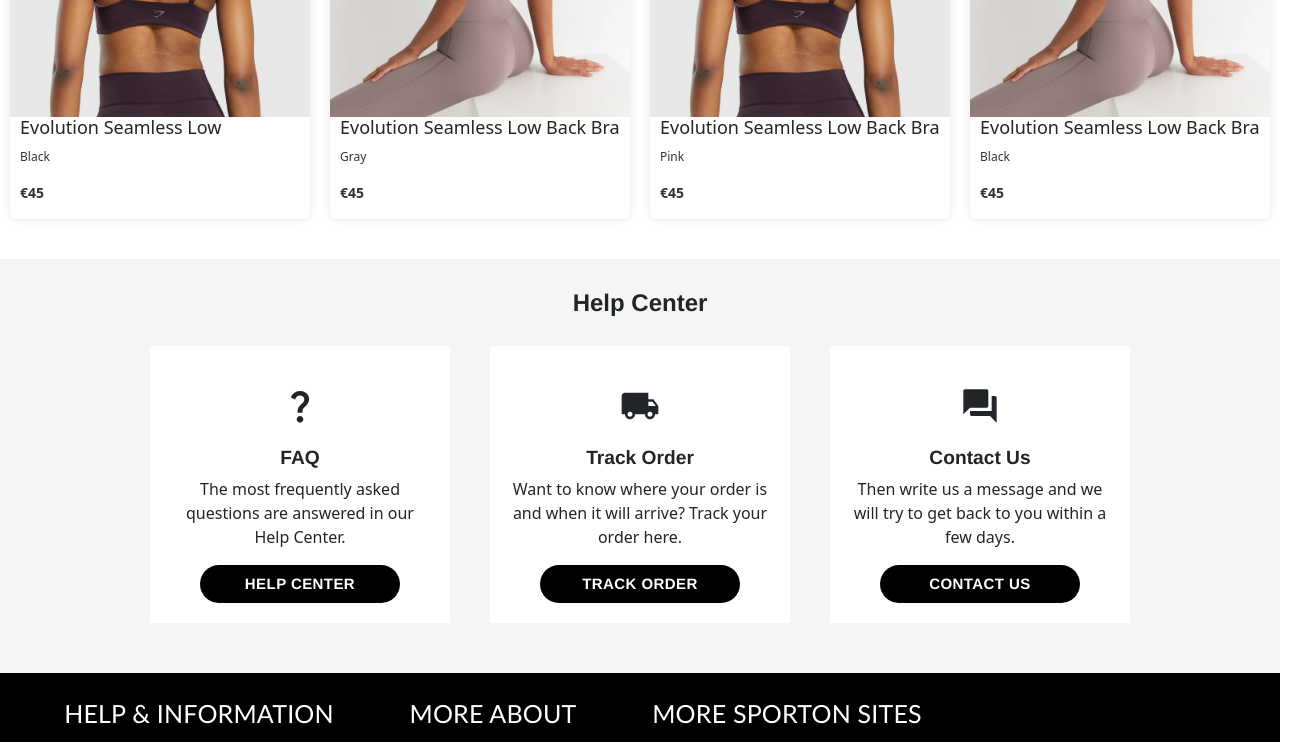
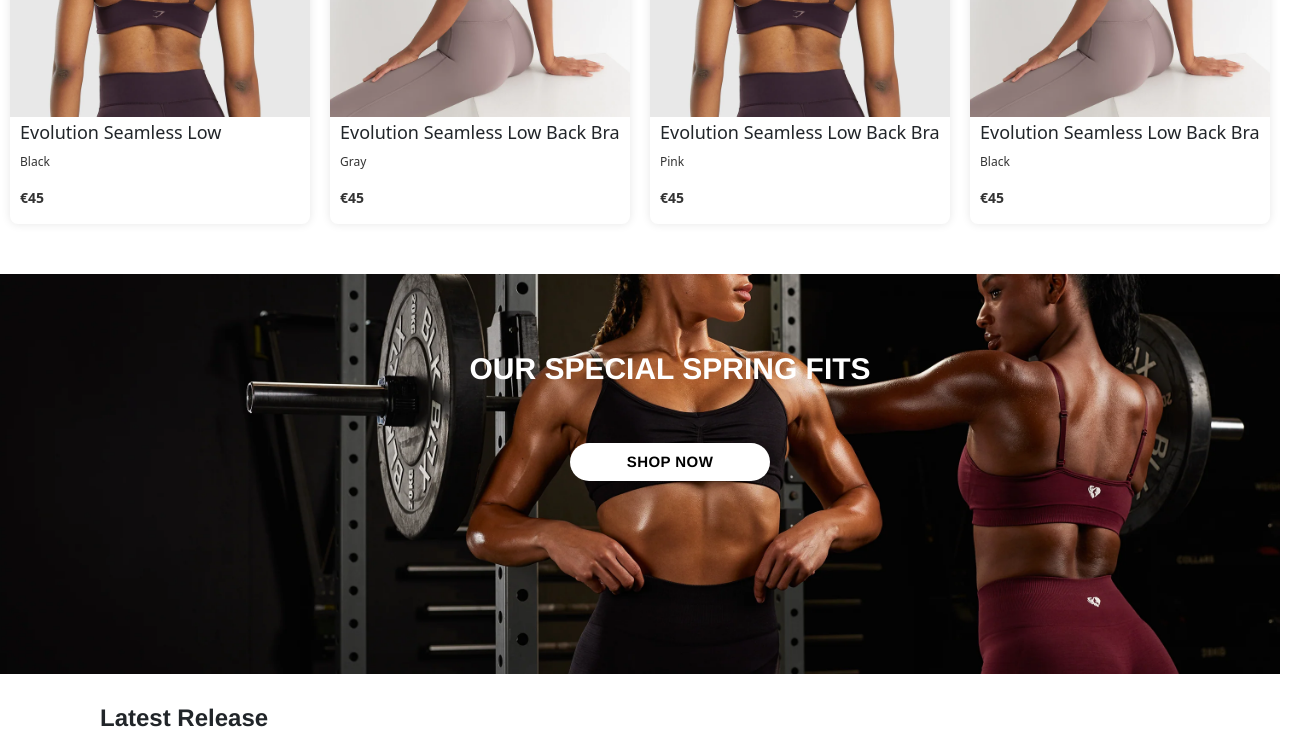
Before and after one commit to sannyralph/e-commerce, a React (Create React App) app: page / in a window 1280 px wide. Shown: the part 820-1562 px from the top of the page, 1310 px wide, since content can reach past the window. Built offline with nearby package versions, Linux system fonts and the light colour scheme.

Commit message:
new page added

```diff
--- a/src/components/Cards/Cards.css
+++ b/src/components/Cards/Cards.css
@@ -75,6 +75,7 @@
   font-size: 18px;
   margin-bottom: 10px;
   margin-left: 10px;
+  margin-top: 5px;
 }
 
 .product-color {
--- a/src/components/Cards/cards.jsx
+++ b/src/components/Cards/cards.jsx
@@ -21,7 +21,7 @@ const ProductCard = ({ item }) => {
 
     <div>
        <div>
-          <h1 className="ProductCard-header">Latest Realease</h1>
+          <h1 className="ProductCard-header">Latest Release</h1>
         </div>
       <div className="productCard-container">
       <div className="product-card" onMouseEnter={handleMouseEnter} onMouseLeave={handleMouseLeave}>
--- /dev/null
+++ b/src/components/Carousel/addPage.jsx
@@ -0,0 +1,23 @@
+import React from "react";
+import "./carousel.css";
+import Item from "./item";
+import background from "./../../assets/images/backimg2.webp"
+import Button from '@mui/material/Button';
+
+
+const  AddPage = () => {
+    return (
+        <div className="addPage-background" style={{backgroundImage: ` url(${background})`}}>
+            <div className="carousel">
+               <Item className="addPage-item">
+                   <div>
+                        <p>OUR SPECIAL SPRING FITS</p>
+                        <Button variant="contained" disableElevation className="addPage-button">Shop Now</Button>
+                   </div>
+                </Item>
+            </div>
+        </div>
+    );
+};
+
+export default AddPage
--- a/src/components/Carousel/carousel.css
+++ b/src/components/Carousel/carousel.css
@@ -5,6 +5,37 @@
     background-position: center; /* Center the background image horizontally and vertically */
     /* Add any other styles you need for the carousel container */
     height: 400px;
+}
+
+.addPage-background  {
+  background-size: cover; /* Cover the entire container with the background image */
+  background-position: center; /* Center the background image horizontally and vertically */
+  /* Add any other styles you need for the carousel container */
+  height: 400px;
+}
+.addPage-button {
+  background-color: rgb(255, 255, 255) !important;
+  color: rgb(0, 0, 0) !important;
+  justify-content: center;
+  width: 200px;
+  border-radius: 20px !important;
+  font-size: 15px !important;
+  font-family: Helvetica, Arial, sans-serif !important;
+  font-weight: 900 !important;
+}
+
+.addPage-button:hover {
+  background-color: #b0b3b6 !important;
+}
+
+.addPage-item p {
+  margin-top: 50px;
+  align-items: center;
+  justify-content: flex-start;
+  font-size: 30px; /* Reduce font size for paragraph */
+  font-family: Helvetica, Arial, sans-serif;
+  font-weight: 900;
+  color: white;
 }
 
 .button {
--- a/src/components/Hero/hero.jsx
+++ b/src/components/Hero/hero.jsx
@@ -2,11 +2,14 @@ import React from "react"
 import ProductCard from "./../Cards/cards"
 import Slider from "./../Carousel/carousel"
 import Help from "./../Product/help"
+import AddPage from "../Carousel/addPage"
 
 const Hero = () => {
     return (
         <div>
             <Slider />
+            <ProductCard />
+            <AddPage />
             <ProductCard />
             <Help />
         </div>
```
Also changed, not shown: src/assets/images/backimg2.webp (added).
